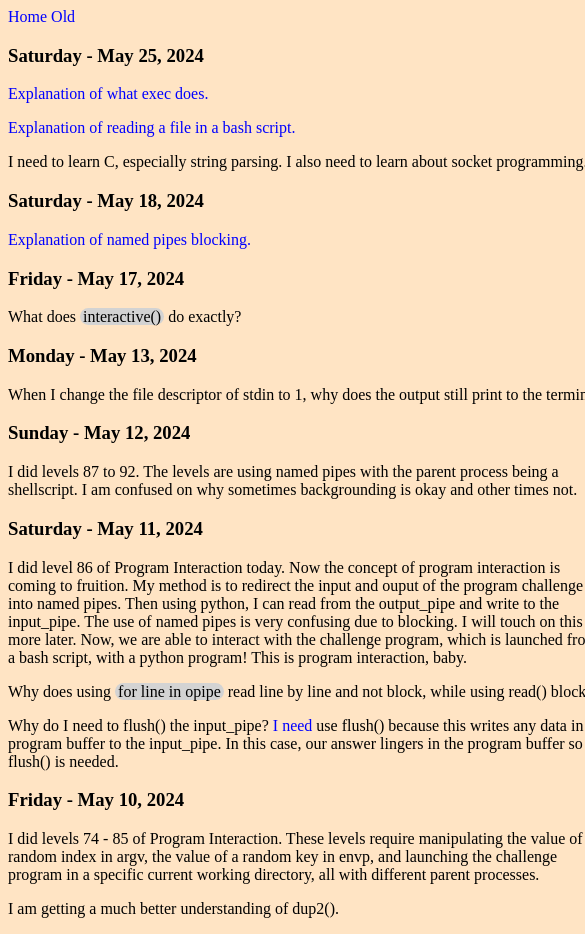
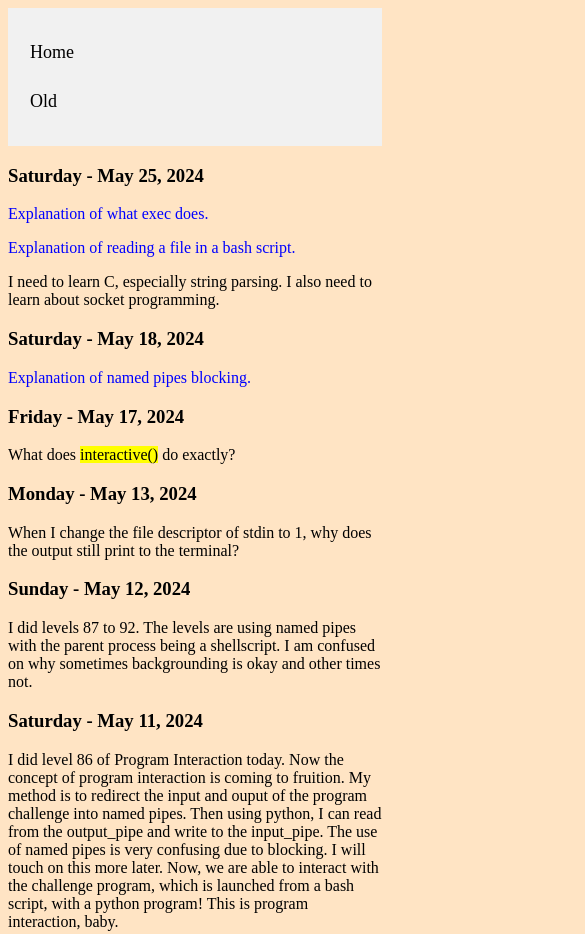
Before and after one commit to dozerwatch/blog, a plain HTML site: page old.html in a window 390 px wide. Shown: the top 934 px of the page, 585 px wide, since content can reach past the window. Drawn offline with Linux system fonts and the light colour scheme.

Commit message:
Create a template.css for both html files

```diff
--- a/old.html
+++ b/old.html
@@ -3,8 +3,9 @@
 <head>
     <meta charset="UTF-8">
     <meta name="viewport" content="width=device-width, initial-scale=1.0">
-    <title>Cybersecurity Studies</title>
-    <link rel="stylesheet" href="old_style.css">
+    <title>Blog</title>
+    <link rel="stylesheet" href="header.css">
+    <link rel="stylesheet" href="template.css">
 </head>
 <body>
 
--- a/old_style.css
+++ b/old_style.css
@@ -1,14 +1,5 @@
-body {
-    background-color: bisque;
-}
-
 section {
     width: 600px;
-}
-
-a {
-    text-decoration: none;
-    color: blue;
 }
 
 mark {
--- /dev/null
+++ b/template.css
@@ -0,0 +1,54 @@
+body {
+    background-color: bisque;
+}
+
+a {
+    text-decoration: none;
+    color: blue;
+}
+
+/* header with a grey background and some padding */
+.header {
+overflow: hidden;
+background-color: #f1f1f1;
+padding: 20px 10px;
+}
+
+/* Style the header links */
+.header a {
+    float: left;
+    color: black;
+    text-align: center;
+    padding: 12px;
+    text-decoration: none;
+    font-size: 18px;
+    line-height: 25px;
+    border-radius: 4px;
+}
+
+/* Style the logo link (notice that we set the same value of line-height and font-size to prevent the header to increase when the font gets bigger */
+.header a.logo {
+    font-size: 25px;
+    font-weight: bold;
+}
+
+/* Change the background color on mouse-over */
+.header a:hover {
+    background-color: #ddd;
+    color: black;
+}
+
+/* Style the active/current link*/
+.header a.active {
+    background-color: dodgerblue;
+    color: white;
+}
+
+/* Add media queries for responsiveness - when the screen is 500px wide or less, stack the links on top of each other */
+@media screen and (max-width: 500px) {
+    .header a {
+        float: none;
+        display: block;
+        text-align: left;
+    }
+}
```
Also changed, not shown: index.html (+5 -1 lines).
